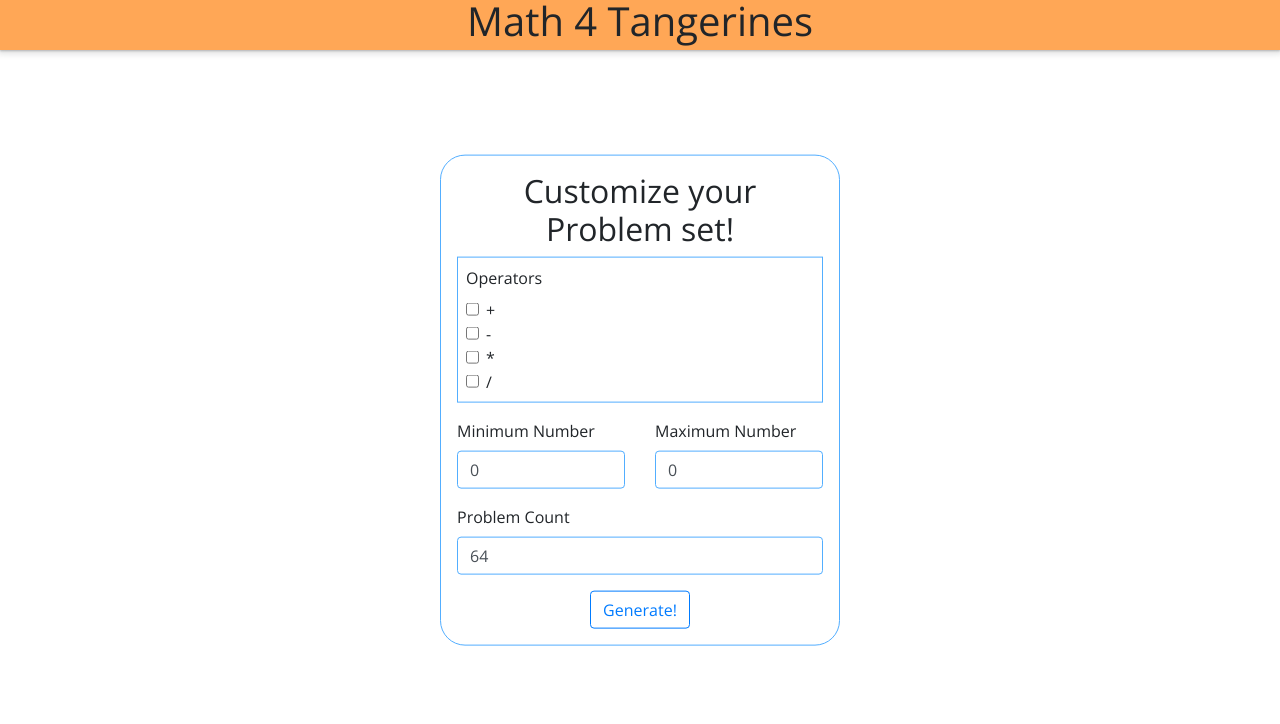
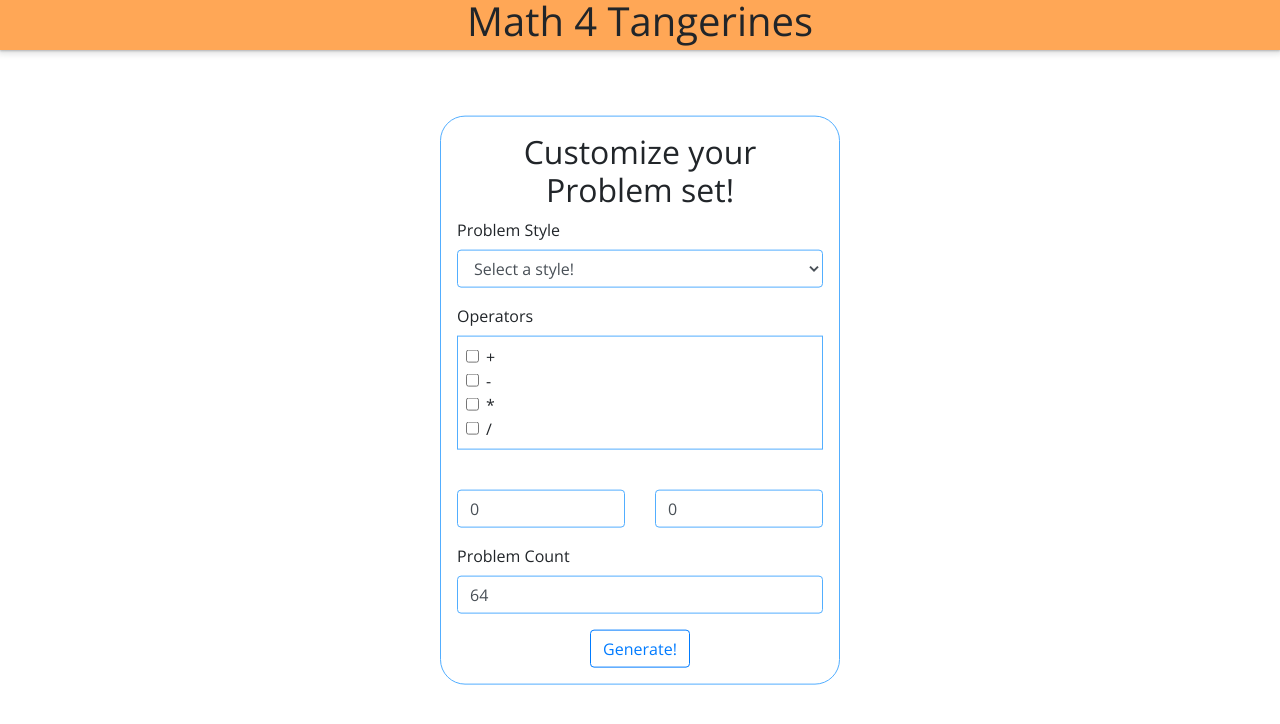
Before and after one commit to Tchao770/Math-4-Tangerines, a React app: page / in a window 1280 px wide. Shown: the top 724 px of the page. Built offline with nearby package versions, Linux system fonts and the light colour scheme; the HTML template or start-up script is replaced by a standard one.

Commit message:
Added problem style options

```diff
--- a/package.json
+++ b/package.json
@@ -15,10 +15,13 @@
   "license": "ISC",
   "dependencies": {
     "bootstrap": "^4.6.0",
+    "core-js": "^3.12.1",
     "react": "^17.0.2",
     "react-bootstrap": "^1.5.2",
     "react-dom": "^17.0.2",
-    "react-router-dom": "^5.2.0"
+    "react-hook-form": "^7.5.2",
+    "react-router-dom": "^5.2.0",
+    "regenerator-runtime": "^0.13.7"
   },
   "devDependencies": {
     "@babel/preset-env": "^7.13.15",
--- a/src/components/OptionMenu.jsx
+++ b/src/components/OptionMenu.jsx
@@ -4,11 +4,26 @@ import Row from 'react-bootstrap/Row';
 import Col from 'react-bootstrap/Col';
 import { useState } from 'react';
 import optionConcat from '../logic/optionConcat';
+import { Breadcrumb } from 'react-bootstrap';
+
+function ProblemStyles({ handleChange }) {
+    return (
+        <Form.Group className="ProblemLayout">
+            <Form.Label>Problem Style</Form.Label>
+            <Form.Control as="select" name="selection" onChange={(e) => handleChange(e)}>
+                <option value="default">Select a style!</option>
+                <option value="singleNum">Single number focus (9 + 1, 9 + 2, 9 + 5, ...)</option>
+                <option value="randomNum">Random numbers between A and B</option>
+            </Form.Control>
+        </Form.Group>
+    )
+}
 
 function Operators({ handleChange }) {
     return (
         <Form.Group className="Operators">
             <Form.Label>Operators</Form.Label>
+            <div className="opCheckboxes">
                 {
                     ['+', '-', '*', '/'].map((operator) =>
                         <Form.Check
@@ -22,6 +37,7 @@ function Operators({ handleChange }) {
                         />
                     )
                 }
+            </div>
         </Form.Group>
     )
 }
@@ -46,12 +62,28 @@ function NumberRange({ value, onChange }) {
     );
 }
 */
-function SetRange({ range, handleChange }) {
+
+
+function SetRange({ range, handleChange, problemStyle }) {
+    const title = {
+        first: "",
+        second: ""
+    };
+    switch (problemStyle) {
+        case ("singleNum"):
+            title.first = "Number Focus"
+            title.second = "Max Number to Add"
+            break;
+        case ("randomNum"):
+            title.first = "Minimum Number"
+            title.second = "Maximum Number"
+            break;
+    }
     return (
-        <Form.Group>
+        <Form.Group style={{display: "block"}}>
             <Row>
                 <Col>
-                    <Form.Label>Minimum Number</Form.Label>
+                    <Form.Label>{title.first}</Form.Label>
                     <Form.Control
                         required
                         name="range"
@@ -61,7 +93,7 @@ function SetRange({ range, handleChange }) {
                         onChange={(e) => handleChange(e)} />
                 </Col>
                 <Col>
-                    <Form.Label>Maximum Number</Form.Label>
+                    <Form.Label>{title.second}</Form.Label>
                     <Form.Control
                         required
                         name="range"
@@ -93,6 +125,9 @@ function OptionMenu({ retrieveOptions }) {
     const [visible, setVisible] = useState({
         display: "block"
     });
+
+    const [problemStyle, setProblemStyle] = useState();
+
     const [validated, setValidated] = useState(false);
     const [checked, setChecked] = useState({
         '+': false,
@@ -113,7 +148,7 @@ function OptionMenu({ retrieveOptions }) {
             e.stopPropagation();
         }
         setValidated(true);
-        retrieveOptions(optionConcat(checked, range, count));
+        retrieveOptions(optionConcat(checked, range, count, problemStyle));
     }
 
     const handleChange = (e) => {
@@ -125,24 +160,29 @@ function OptionMenu({ retrieveOptions }) {
             case ("range"):
                 setRange({ ...range, [target.id]: target.value });
                 break;
+            case ("selection"):
+                setProblemStyle(target.value);
+                break;
             case ("operators"):
                 setChecked({ ...checked, [target.id]: !checked[target.id] });
                 break;
         }
+        console.log(target.value);
     }
 
     return (
         <Form className="OptionMenu" noValidate validated={validated} onSubmit={handleSubmit} style={visible}>
             <h2>Customize your Problem set!</h2>
+            <ProblemStyles handleChange={handleChange} />
             <Operators checked={checked} handleChange={handleChange} />
-            <SetRange range={range} handleChange={handleChange} />
+            <SetRange range={range} handleChange={handleChange} problemStyle={problemStyle} />
             <SetCount count={count} handleChange={handleChange} />
             {/* <NumberRange value={range} onChange={onChange} /> */}
             <Button
                 variant="outline-primary"
                 className="GenerateButton"
                 type="submit"
-                onClick={() => setVisible({display: "none"})}>Generate!</Button>
+                onClick={() => setVisible({ display: "none" })}>Generate!</Button>
         </Form>
     );
 }
--- a/src/components/ProblemSet.jsx
+++ b/src/components/ProblemSet.jsx
@@ -1,8 +1,11 @@
+//import { useForm } from "react-hook-form";
+import { useState } from "react";
 import { Container, Row, Col, Form } from "react-bootstrap/";
 import { generateProblem } from "../logic/generateProblem.js";
 
 function ProblemSet({ options }) {
-    console.log(options);
+    //const { register } = useForm();
+    const [anss, setAnss] = useState(0);
     const problemList = generateProblem(options);
     const newArr = [];
     const count = 64;
@@ -18,7 +21,7 @@ function ProblemSet({ options }) {
                             return (
                                 <Col>
                                     <Form.Label key={`${index}${a}${b}${op}`}>{a} {op} {b} =
-                                        <Form.Control size="sm" type="number" value={ans} />
+                                        <Form.Control size="sm" type="number" value={ans}  onChange={console.log("nice")}/>
                                     </Form.Label>
                                 </Col>)
                         })
--- a/src/index.jsx
+++ b/src/index.jsx
@@ -1,6 +1,8 @@
 import React from 'react';
 import ReactDOM from 'react-dom';
 import App from './App.jsx';
+//import runtime from "regenerator-runtime";
+
 import './styles/index.scss';
 ReactDOM.render(
     <React.StrictMode>
--- a/src/logic/generateProblem.js
+++ b/src/logic/generateProblem.js
@@ -29,11 +29,16 @@ function preventNegativeAns({ a, b, op }) {
     return newProblem;
 }
 
-function generateProblem({ min, max, count, operators }) {
+function generateProblem({ min, max, count, operators, problemStyle }) {
     console.log(max);
     const problemset = [];
     for (let i = 0; i < count; i++) {
-        let problem =
+        let problem = (problemStyle === "singleNum") ? {
+            a: min,
+            b: getRandomInt(1, max),
+            op: getRandomOperator(operators),
+        }
+        :
         {
             a: getRandomInt(min, max),
             b: getRandomInt(min, max),
@@ -42,6 +47,9 @@ function generateProblem({ min, max, count, operators }) {
         if (problem.op === '-' && (problem.a < problem.b)) {
             problem = preventNegativeAns(problem);
         }
+        if(problem.op === '/' && (problem.b === 0)){
+            problem.b = 1;
+        }
         problem.ans = solveEquation(problem);
         problemset.push(problem);
     }
--- a/src/logic/optionConcat.js
+++ b/src/logic/optionConcat.js
@@ -1,11 +1,12 @@
 import { generateProblem } from "./generateProblem";
 
-function optionConcat(checked, range, count){
+function optionConcat(checked, range, count, problemStyle){
     const options = {};
     const operatorArr = [];
     options.min = parseInt(range.min);
     options.max = parseInt(range.max);
     options.count = count;
+    options.problemStyle = problemStyle;
     for(const[key, value] of Object.entries(checked)){
         if(value){
             operatorArr.push(key);
--- a/src/styles/optionmenu.scss
+++ b/src/styles/optionmenu.scss
@@ -1,30 +1,37 @@
-.OptionMenu{
+.OptionMenu {
     width: 400px;
     padding: 1rem;
     background-color: white;
     border-radius: 25px;
-    border: solid 1px hsl(208,100%,66%);
+    border: solid 1px hsl(208, 100%, 66%);
     position: absolute;
     top: 50%;
     left: 50%;
     transform: translate(-50%, -50%);
     visibility: visible;
     z-index: 1000;
-    h2{
+    h2 {
         text-align: center;
     }
-    .Operators{
-        padding: 0.5rem;
-        border: solid 1px hsl(208,100%,66%);
+    .ProblemLayout {
+        select {
+            border: solid 1px hsl(208, 100%, 66%);
+        }
+    }
+    .Operators {
         display: flex;
         flex-direction: column;
-        background-color: white;
+        .opCheckboxes {
+            padding: 0.5rem;
+            border: solid 1px hsl(208, 100%, 66%);
+
+        }
     }
-    .GenerateButton{
+    .GenerateButton {
         display: flex;
         margin: auto;
     }
-    input{
-        border: solid 1px hsl(208,100%,66%);
+    input {
+        border: solid 1px hsl(208, 100%, 66%);
     }
 }
--- a/webpack.config.js
+++ b/webpack.config.js
@@ -5,7 +5,7 @@ module.exports = {
     entry: './src/index.jsx',
     output: {
         filename: 'bundle.js',
-        path: path.resolve(__dirname, 'build'),
+        path: path.resolve(__dirname, 'dist'),
     },
     module: {
         rules: [
```
Also changed, not shown: lion.js (added, +48 -0 lines), .babelrc, 1 other file (tests, documents, lock files or other folders). Lines whose indentation alone changed are shown as unchanged.
